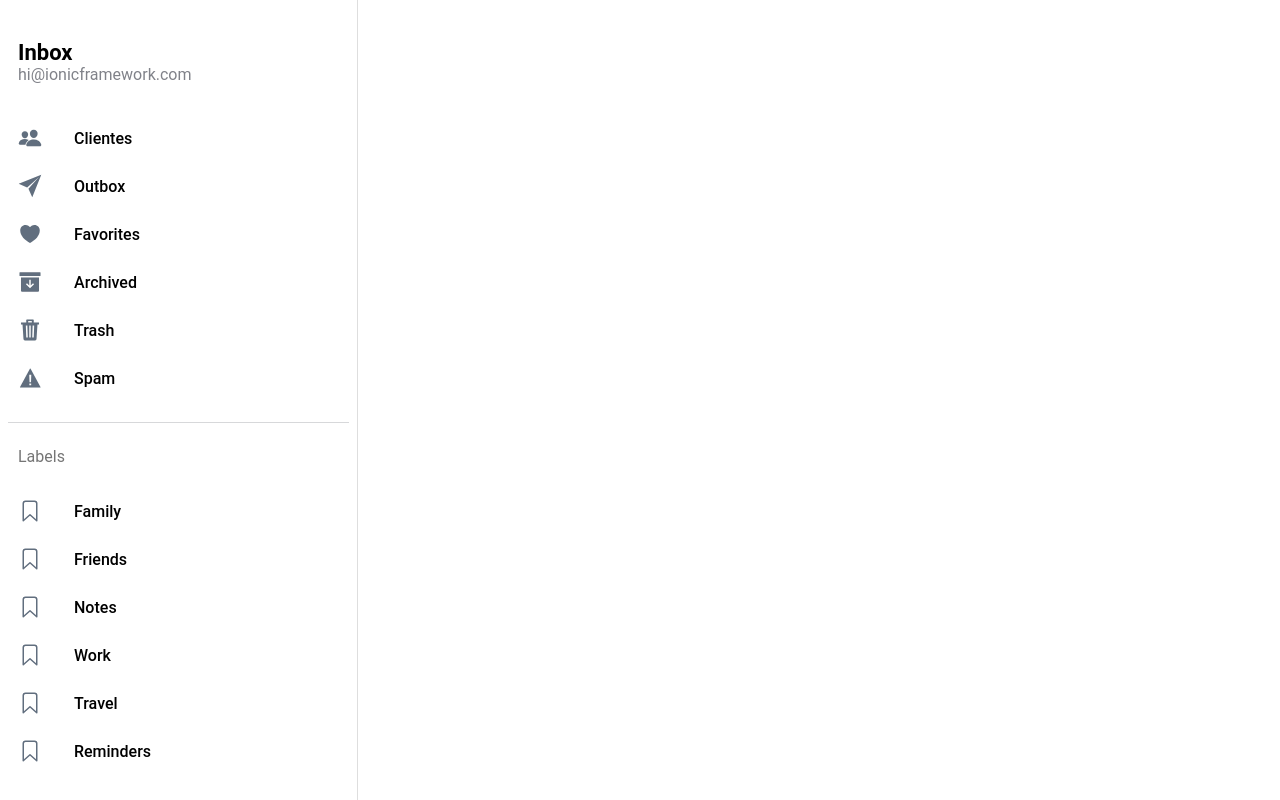
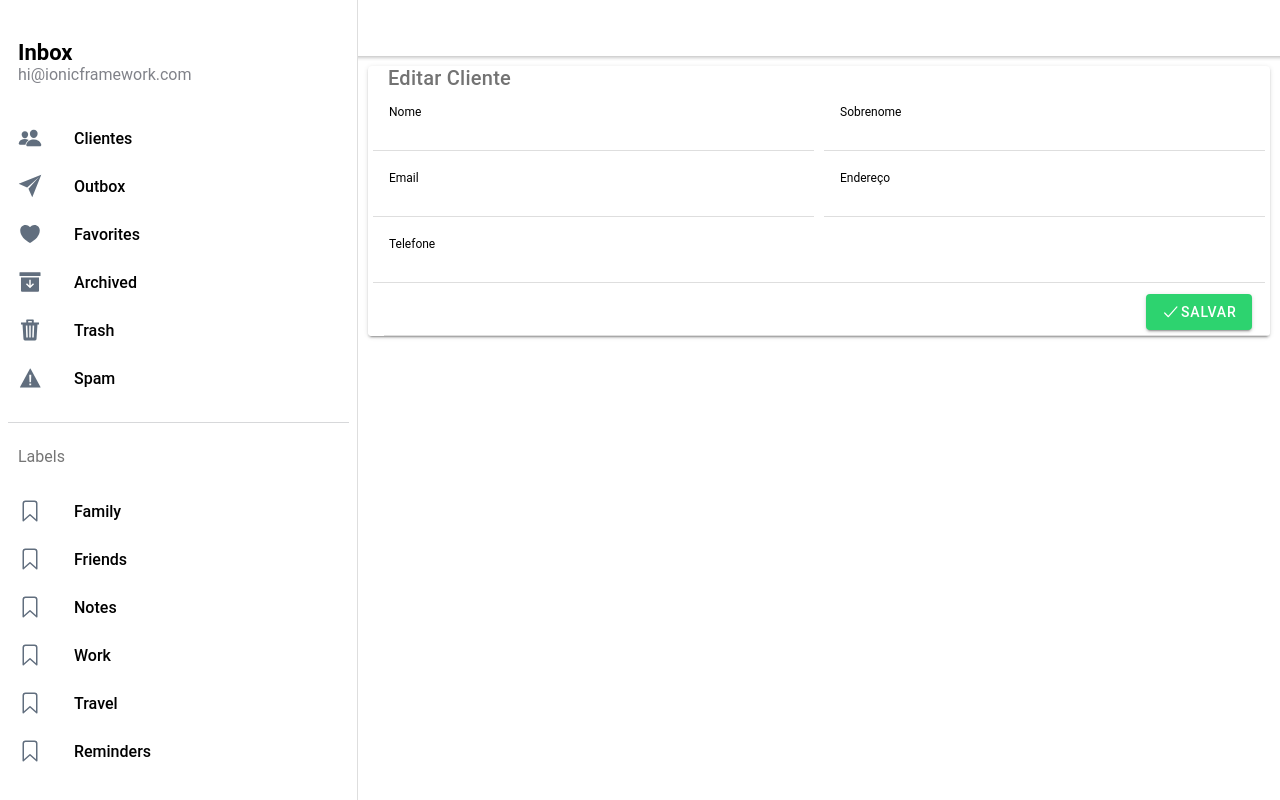
Before and after one commit to CalebDosSantos/cursoreactionic, a React (Create React App) app: page /page/customer/1 in a window 1280 px wide. Built offline with nearby package versions, Linux system fonts and the light colour scheme.

Commit message:
Final dia 21/12. Problema para incluir usuários

```diff
--- a/src/App.tsx
+++ b/src/App.tsx
@@ -23,6 +23,7 @@ import '@ionic/react/css/display.css';
 /* Theme variables */
 import './theme/variables.css';
 import CustomerList from './components/customer/CustomerList';
+import CustomerEdit from './components/customer/CustomerEdit';
 
 setupIonicReact();
 
@@ -33,15 +34,27 @@ const App: React.FC = () => {
         <IonSplitPane contentId="main">
           <Menu />
           <IonRouterOutlet id="main">
+
             <Route path="/" exact={true}>
               <Redirect to="/page/Inbox" />
             </Route>
+
             <Route path="/page/:name" exact={true}>
               <Page />
             </Route>
+
             <Route path="/page/customer" exact={true}>
               <CustomerList />
             </Route>
+
+            <Route path="/page/customer/new" exact={true}>
+              <CustomerEdit />
+            </Route>
+
+            <Route path="/page/customer/:id" exact={true}>
+              <CustomerEdit />
+            </Route>
+
           </IonRouterOutlet>
         </IonSplitPane>
       </IonReactRouter>
--- /dev/null
+++ b/src/components/customer/CustomerEdit.tsx
@@ -0,0 +1,112 @@
+import { IonButton, IonButtons, IonCard, IonCol, IonContent, IonGrid, IonHeader, IonIcon, IonInput, IonItem, IonLabel, IonMenuButton, IonPage, IonRow, IonTitle, IonToolbar } from '@ionic/react';
+import {add, checkmark, close, pencil} from 'ionicons/icons';
+import {useEffect, useState} from 'react';
+// import {beer} from 'ionicons/icons';
+import { useParams } from 'react-router';
+import '../../pages/Page.css';
+import {saveCustomer, searchCustomers, removeCustomer} from './CustomerApi';
+
+const CustomerEdit: React.FC = () => {
+  const { name, id } = useParams<{ name: string; id: string; }>();
+
+  const [customer, setCustomer] = useState<any>([]);
+
+  useEffect(() => {
+      search();
+      }, []);
+
+  const search = () => {
+    // let result = searchCustomers()
+      // setClientes(result);
+  }
+
+  const save = () => {
+    customer.id = Math.round(Math.random() * 100000);
+    saveCustomer(customer);
+  }
+
+
+  const pruebaLocalStorage = () => {
+    const ejemplo = {
+        id: '1',
+        firstname: 'Lucas',
+        lastname: 'Moy',
+        email: 'lucasmoy@yahoo.com',
+        phone: '123123123',
+        address: 'Avenida Sempre Viva 123'
+    }
+    saveCustomer(ejemplo);
+  }
+
+  return (
+      <IonPage>
+      <IonHeader>
+      <IonToolbar>
+      <IonButtons slot="start">
+      <IonMenuButton />
+      </IonButtons>
+      <IonTitle>{name}</IonTitle>
+      </IonToolbar>
+      </IonHeader>
+
+      <IonContent fullscreen>
+      <IonCard>
+      <IonTitle>{id === 'new' ? 'Salvar Cliente': 'Editar Cliente'}</IonTitle>
+
+          <IonRow>
+          <IonCol>
+          <IonItem>
+            <IonLabel position="stacked">Nome</IonLabel>
+            <IonInput onIonChange={e => customer.firstname = e.detail.value} value={customer.firstname}> </IonInput>
+          </IonItem>
+          </IonCol>
+
+
+          <IonCol>
+          <IonItem>
+            <IonLabel position="stacked">Sobrenome</IonLabel>
+            <IonInput onIonChange={e => customer.lastname = e.detail.value} value={customer.lastname}> </IonInput>
+          </IonItem>
+          </IonCol>
+        </IonRow>
+
+        <IonRow>
+          <IonCol>
+          <IonItem>
+            <IonLabel position="stacked">Email</IonLabel>
+            <IonInput onIonChange={e => customer.email = e.detail.value} value={customer.email}> </IonInput>
+          </IonItem>
+          </IonCol>
+
+
+          <IonCol>
+          <IonItem>
+            <IonLabel position="stacked">Endereço</IonLabel>
+            <IonInput onIonChange={e => customer.address = e.detail.value} value={customer.address}> </IonInput>
+          </IonItem>
+          </IonCol>
+          </IonRow>
+
+        <IonRow>
+          <IonCol>
+          <IonItem>
+            <IonLabel position="stacked">Telefone</IonLabel>
+            <IonInput onIonChange={e => customer.phone = e.detail.value} value={customer.phone}> </IonInput>
+          </IonItem>
+          </IonCol>
+          </IonRow>
+
+      <IonItem>
+      <IonButton onClick={save}color="success" fill="solid" slot="end" size="default">
+      <IonIcon icon={checkmark} />
+      Salvar
+      </IonButton>
+      </IonItem>
+      </IonCard>
+
+      </IonContent>
+      </IonPage>
+      );
+};
+
+export default CustomerEdit;
--- a/src/components/customer/CustomerList.tsx
+++ b/src/components/customer/CustomerList.tsx
@@ -2,7 +2,7 @@ import { IonButton, IonButtons, IonCard, IonCol, IonContent, IonGrid, IonHeader,
 import {add, close, pencil} from 'ionicons/icons';
 import {useEffect, useState} from 'react';
 // import {beer} from 'ionicons/icons';
-import { useParams } from 'react-router';
+import { useHistory, useParams } from 'react-router';
 import '../../pages/Page.css';
 import {saveCustomer, searchCustomers, removeCustomer} from './CustomerApi';
 
@@ -10,6 +10,7 @@ const CustomerList: React.FC = () => {
 
   const { name } = useParams<{ name: string; }>();
   const [clientes, setClientes] = useState<any>([]);
+  const history = useHistory();
 
   useEffect(() => {
     search();
@@ -37,6 +38,10 @@ const CustomerList: React.FC = () => {
     saveCustomer(ejemplo);
   }
 
+  const addCustomer = () => {
+      history.push('/page/customer/new')
+  }
+
   return (
     <IonPage>
       <IonHeader>
@@ -51,7 +56,7 @@ const CustomerList: React.FC = () => {
       <IonContent fullscreen>
 
         <IonItem>
-          <IonButton color="primary" fill="solid" slot="end" size="default">
+          <IonButton onClick={addCustomer}color="primary" fill="solid" slot="end" size="default">
             <IonIcon icon={add} />
             Incluir Cliente
           </IonButton>
```
